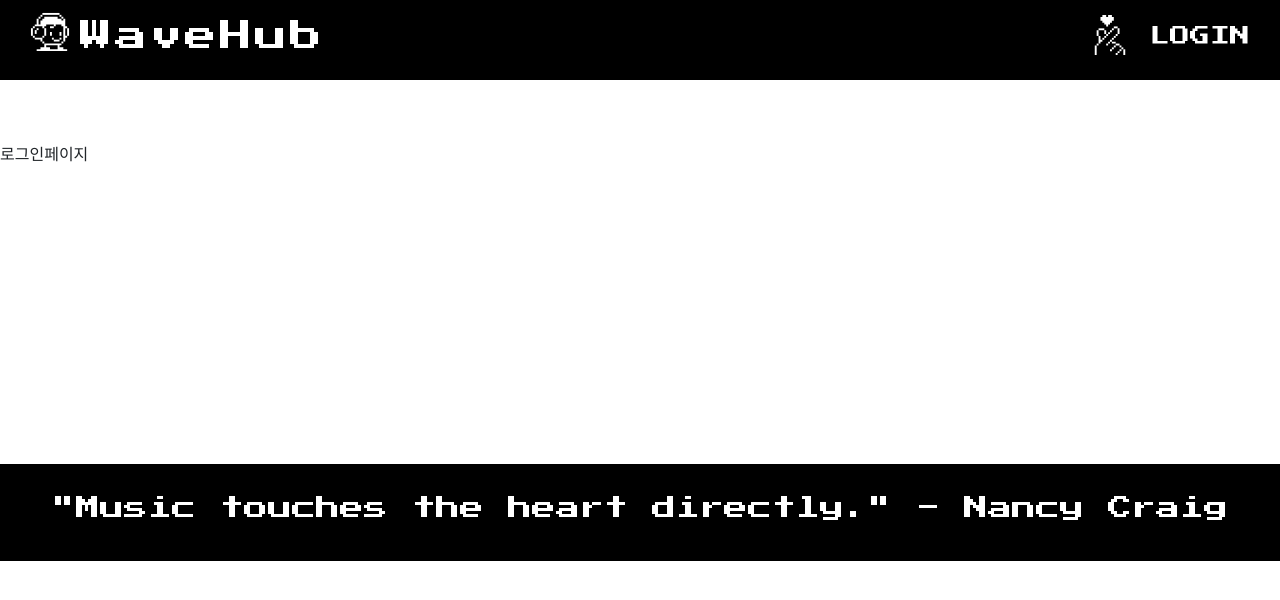
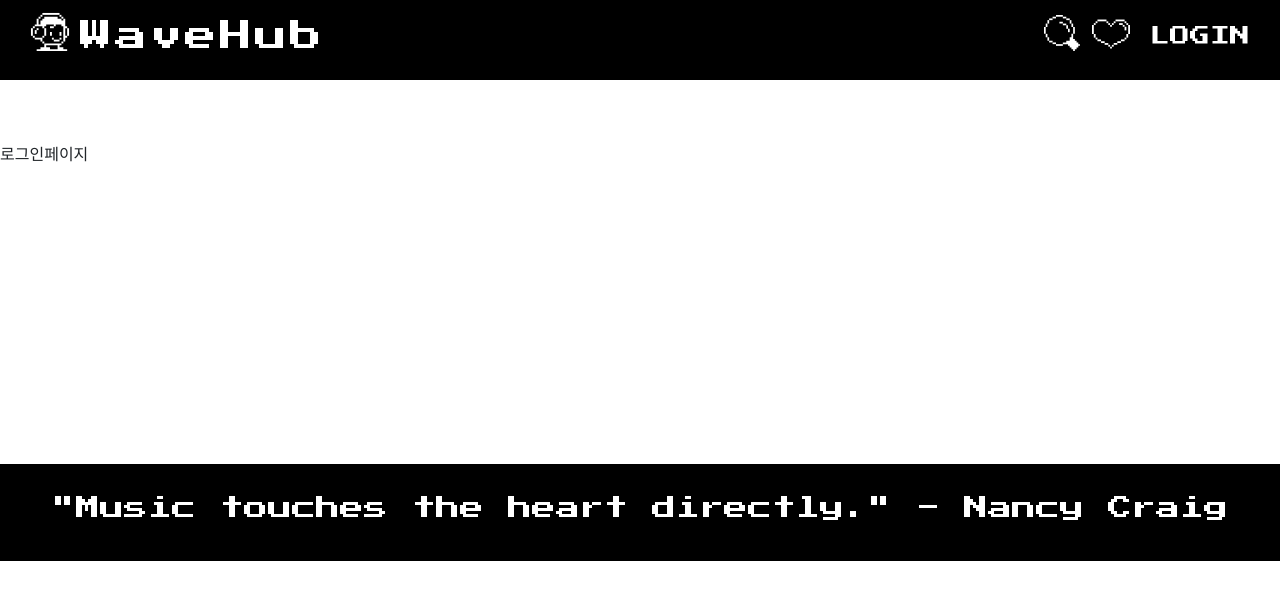
Before and after one commit to hhhyeon97/vintageshop, a React (Create React App) app: page /login in a window 1280 px wide. Shown: the top 600 px of the page. Built offline with nearby package versions, Linux system fonts and the light colour scheme; the HTML template or start-up script is replaced by a standard one; a web font is replaced by a local one.

Commit message:
카드정렬/헤더수정

```diff
--- a/src/App.css
+++ b/src/App.css
@@ -43,6 +43,11 @@
   right: 150px;
   top: 15px;
 }
+.search-icon {
+  position: absolute;
+  right: 200px;
+  top: 15px;
+}
 .footer-area {
   margin-top: 300px;
   display: flex;
--- a/src/component/Card.js
+++ b/src/component/Card.js
@@ -3,7 +3,7 @@ import React from 'react';
 const Card = ({ item }) => {
   return (
     <div>
-      <img width={150} src={item?.img} />
+      <img width={200} height={200} src={item?.img} />
       <div>{item?.title}</div>
       <div>{item?.price}</div>
     </div>
--- a/src/component/Header.js
+++ b/src/component/Header.js
@@ -153,175 +153,281 @@ const Header = () => {
         </h2>
       </div>
       <svg
-        className="dibs-icon"
         xmlns="http://www.w3.org/2000/svg"
         viewBox="0 0 24 24"
-        height="40"
-        width="40"
-        id="Hand-Cross-Finger-Heart--Streamline-Pixel"
+        height="36"
+        width="36"
+        id="Interface-Essential-Search-1--Streamline-Pixel"
+        className="search-icon"
       >
         <desc>
-          Hand Cross Finger Heart Streamline Icon: https://streamlinehq.com
+          Interface Essential Search 1 Streamline Icon: https://streamlinehq.com
         </desc>
-        <title>hand-cross-finger-heart</title>
+        <title>interface-essential-search-1</title>
         <g>
           <path
-            d="M20.0025 20.572499999999998h1.1400000000000001V24h-1.1400000000000001Z"
+            d="m18.285 14.857499999999998 -1.1475 0 0 2.2874999999999996 -2.2800000000000002 0 0 1.1400000000000001 -2.2874999999999996 0 0 1.1400000000000001 3.4275 0 0 1.1475 1.1400000000000001 0 0 1.1400000000000001 1.1475 0 0 1.1475 1.1400000000000001 0 0 1.1400000000000001 1.1475 0 0 -1.1400000000000001 1.1400000000000001 0 0 -1.1475 1.1400000000000001 0 0 -1.1400000000000001 1.1475 0 0 -1.1475 -1.1475 0 0 -1.1400000000000001 -1.1400000000000001 0 0 -1.1400000000000001 -1.1400000000000001 0 0 -1.1475 -1.1475 0 0 -3.4275 -1.1400000000000001 0 0 2.2874999999999996z"
             fill="#ffffff"
             stroke-width="1"
           ></path>
           <path
-            d="M18.855 19.4325h1.1475v1.1400000000000001h-1.1475Z"
+            d="M19.424999999999997 8.0025h1.1475v4.5675H19.424999999999997Z"
             fill="#ffffff"
             stroke-width="1"
           ></path>
           <path
-            d="M17.715 20.572499999999998h1.1400000000000001v1.1400000000000001h-1.1400000000000001Z"
+            d="M18.285 5.715h1.1400000000000001v2.2874999999999996h-1.1400000000000001Z"
             fill="#ffffff"
             stroke-width="1"
           ></path>
           <path
-            d="M17.715 18.285h1.1400000000000001v1.1475h-1.1400000000000001Z"
+            d="M17.137500000000003 3.4275h1.1475v2.2874999999999996h-1.1475Z"
             fill="#ffffff"
             stroke-width="1"
           ></path>
           <path
-            d="M16.5675 21.7125h1.1475v1.1475h-1.1475Z"
+            d="M15.997499999999999 9.1425h1.1400000000000001v2.2874999999999996h-1.1400000000000001Z"
             fill="#ffffff"
             stroke-width="1"
           ></path>
           <path
-            d="M15.4275 17.145h2.2874999999999996v1.1400000000000001h-2.2874999999999996Z"
+            d="M14.857499999999998 6.855h1.1400000000000001v2.2874999999999996h-1.1400000000000001Z"
             fill="#ffffff"
             stroke-width="1"
           ></path>
           <path
-            d="M16.5675 8.0025h1.1475v3.4275h-1.1475Z"
+            d="M14.857499999999998 2.2874999999999996h2.2800000000000002v1.1400000000000001h-2.2800000000000002Z"
             fill="#ffffff"
             stroke-width="1"
           ></path>
           <path
-            d="M15.4275 22.86h1.1400000000000001V24h-1.1400000000000001Z"
+            d="M12.57 5.715h2.2874999999999996v1.1400000000000001h-2.2874999999999996Z"
             fill="#ffffff"
             stroke-width="1"
           ></path>
           <path
-            d="M15.4275 11.43h1.1400000000000001v1.1400000000000001h-1.1400000000000001Z"
+            d="M12.57 1.1400000000000001h2.2874999999999996v1.1475h-2.2874999999999996Z"
             fill="#ffffff"
             stroke-width="1"
           ></path>
           <path
-            d="M14.287500000000001 6.855h2.2800000000000002v1.1475h-2.2800000000000002Z"
+            d="M10.2825 4.574999999999999h2.2874999999999996v1.1400000000000001h-2.2874999999999996Z"
             fill="#ffffff"
             stroke-width="1"
           ></path>
           <path
-            d="M14.287500000000001 18.285h1.1400000000000001v1.1475h-1.1400000000000001Z"
+            d="M7.995 19.424999999999997h4.574999999999999v1.1475h-4.574999999999999Z"
             fill="#ffffff"
             stroke-width="1"
           ></path>
           <path
-            d="M13.14 15.997499999999999h2.2874999999999996v1.1475h-2.2874999999999996Z"
+            d="M7.995 0h4.574999999999999v1.1400000000000001h-4.574999999999999Z"
             fill="#ffffff"
             stroke-width="1"
           ></path>
           <path
-            d="M14.287500000000001 12.57h1.1400000000000001v1.1475h-1.1400000000000001Z"
+            d="M5.715 18.285h2.2800000000000002v1.1400000000000001H5.715Z"
             fill="#ffffff"
             stroke-width="1"
           ></path>
           <path
-            d="M13.14 19.4325h1.1475v1.1400000000000001h-1.1475Z"
+            d="M5.715 1.1400000000000001h2.2800000000000002v1.1475H5.715Z"
             fill="#ffffff"
             stroke-width="1"
           ></path>
           <path
-            d="M13.14 13.7175h1.1475v1.1400000000000001h-1.1475Z"
+            d="M3.4275 17.145h2.2874999999999996v1.1400000000000001H3.4275Z"
             fill="#ffffff"
             stroke-width="1"
           ></path>
           <path
-            d="M13.14 8.0025h1.1475v1.1400000000000001h-1.1475Z"
+            d="M3.4275 2.2874999999999996h2.2874999999999996v1.1400000000000001H3.4275Z"
             fill="#ffffff"
             stroke-width="1"
           ></path>
           <path
-            d="M12 20.572499999999998h1.1400000000000001v1.1400000000000001H12Z"
+            d="M2.2874999999999996 14.857499999999998h1.1400000000000001v2.2874999999999996H2.2874999999999996Z"
             fill="#ffffff"
             stroke-width="1"
           ></path>
           <path
-            d="M12 14.857499999999998h1.1400000000000001v1.1400000000000001H12Z"
+            d="M2.2874999999999996 3.4275h1.1400000000000001v2.2874999999999996H2.2874999999999996Z"
             fill="#ffffff"
             stroke-width="1"
           ></path>
           <path
-            d="M12 9.1425h1.1400000000000001v1.1400000000000001H12Z"
+            d="M1.1400000000000001 12.57h1.1475v2.2874999999999996H1.1400000000000001Z"
             fill="#ffffff"
             stroke-width="1"
           ></path>
           <path
-            d="M10.86 15.997499999999999H12v1.1475h-1.1400000000000001Z"
+            d="M1.1400000000000001 5.715h1.1475v2.2874999999999996H1.1400000000000001Z"
             fill="#ffffff"
             stroke-width="1"
           ></path>
           <path
-            d="M10.86 10.2825H12v1.1475h-1.1400000000000001Z"
+            d="M0 8.0025h1.1400000000000001v4.5675H0Z"
+            fill="#ffffff"
+            stroke-width="1"
+          ></path>
+        </g>
+      </svg>
+      <svg
+        xmlns="http://www.w3.org/2000/svg"
+        viewBox="0 0 24 24"
+        height="38"
+        width="38"
+        id="Interface-Essential-Heart-Favorite--Streamline-Pixel"
+        className="dibs-icon"
+      >
+        <desc>
+          Interface Essential Heart Favorite Streamline Icon:
+          https://streamlinehq.com
+        </desc>
+        <title>interface-essential-heart-favorite</title>
+        <g>
+          <path
+            d="M22.8525 6.285H24V12h-1.1475Z"
             fill="#ffffff"
             stroke-width="1"
           ></path>
           <path
-            d="M9.712499999999999 17.145h1.1475v1.1400000000000001h-1.1475Z"
+            d="M21.7125 12h1.1400000000000001v2.2874999999999996h-1.1400000000000001Z"
             fill="#ffffff"
             stroke-width="1"
           ></path>
           <path
-            d="M9.712499999999999 11.43h1.1475v1.1400000000000001h-1.1475Z"
+            d="M21.7125 5.1450000000000005h1.1400000000000001v1.1400000000000001h-1.1400000000000001Z"
             fill="#ffffff"
             stroke-width="1"
           ></path>
           <path
-            d="M8.5725 12.57h1.1400000000000001v1.1475h-1.1400000000000001Z"
+            d="M20.572499999999998 14.287500000000001h1.1400000000000001v1.1400000000000001h-1.1400000000000001Z"
             fill="#ffffff"
             stroke-width="1"
           ></path>
           <path
-            d="M8.5725 9.1425h1.1400000000000001v2.2874999999999996h-1.1400000000000001Z"
+            d="M20.572499999999998 7.425000000000001h1.1400000000000001v2.2874999999999996h-1.1400000000000001Z"
             fill="#ffffff"
             stroke-width="1"
           ></path>
           <path
-            d="M7.425000000000001 13.7175h1.1475v1.1400000000000001H7.425000000000001Z"
+            d="M20.572499999999998 3.9975h1.1400000000000001v1.1475h-1.1400000000000001Z"
             fill="#ffffff"
             stroke-width="1"
           ></path>
           <path
-            d="m7.425000000000001 0 0 1.1400000000000001 -1.1400000000000001 0 0 2.2874999999999996 1.1400000000000001 0 0 1.1475 1.1475 0 0 1.1400000000000001 1.1400000000000001 0 0 1.1400000000000001 1.1475 0 0 -1.1400000000000001 1.1400000000000001 0 0 -1.1400000000000001 1.1400000000000001 0 0 -1.1475 1.1475 0 0 -2.2874999999999996 -1.1475 0 0 -1.1400000000000001 -2.2800000000000002 0 0 1.1400000000000001 -1.1475 0 0 -1.1400000000000001L7.425000000000001 0z"
+            d="M19.424999999999997 6.285h1.1475V7.425000000000001H19.424999999999997Z"
             fill="#ffffff"
             stroke-width="1"
           ></path>
           <path
-            d="M5.1450000000000005 8.0025h3.4275v1.1400000000000001H5.1450000000000005Z"
+            d="M18.285 15.4275h2.2874999999999996v1.1400000000000001h-2.2874999999999996Z"
             fill="#ffffff"
             stroke-width="1"
           ></path>
           <path
-            d="m6.285 12.57 -1.1400000000000001 0 0 4.574999999999999 1.1400000000000001 0 0 -1.1475 1.1400000000000001 0 0 -1.1400000000000001 -1.1400000000000001 0 0 -2.2874999999999996z"
+            d="M17.137500000000003 5.1450000000000005h2.2874999999999996v1.1400000000000001h-2.2874999999999996Z"
             fill="#ffffff"
             stroke-width="1"
           ></path>
           <path
-            d="M3.9975 17.145h1.1475v1.1400000000000001H3.9975Z"
+            d="M15.997499999999999 16.5675h2.2874999999999996v1.1475h-2.2874999999999996Z"
             fill="#ffffff"
             stroke-width="1"
           ></path>
           <path
-            d="M3.9975 9.1425h1.1475v3.4275H3.9975Z"
+            d="M14.857499999999998 2.8575h5.715v1.1400000000000001h-5.715Z"
             fill="#ffffff"
             stroke-width="1"
           ></path>
           <path
-            d="M2.8575 18.285h1.1400000000000001V24H2.8575Z"
+            d="M13.71 17.715h2.2874999999999996v1.1400000000000001h-2.2874999999999996Z"
+            fill="#ffffff"
+            stroke-width="1"
+          ></path>
+          <path
+            d="M13.71 3.9975h1.1475v1.1475h-1.1475Z"
+            fill="#ffffff"
+            stroke-width="1"
+          ></path>
+          <path
+            d="M12.57 18.855h1.1400000000000001v1.1400000000000001h-1.1400000000000001Z"
+            fill="#ffffff"
+            stroke-width="1"
+          ></path>
+          <path
+            d="M12.57 5.1450000000000005h1.1400000000000001v1.1400000000000001h-1.1400000000000001Z"
+            fill="#ffffff"
+            stroke-width="1"
+          ></path>
+          <path
+            d="M11.43 19.995h1.1400000000000001v1.1475h-1.1400000000000001Z"
+            fill="#ffffff"
+            stroke-width="1"
+          ></path>
+          <path
+            d="M11.43 6.285h1.1400000000000001V7.425000000000001h-1.1400000000000001Z"
+            fill="#ffffff"
+            stroke-width="1"
+          ></path>
+          <path
+            d="M10.2825 18.855h1.1475v1.1400000000000001h-1.1475Z"
+            fill="#ffffff"
+            stroke-width="1"
+          ></path>
+          <path
+            d="M10.2825 5.1450000000000005h1.1475v1.1400000000000001h-1.1475Z"
+            fill="#ffffff"
+            stroke-width="1"
+          ></path>
+          <path
+            d="M7.995 17.715h2.2874999999999996v1.1400000000000001h-2.2874999999999996Z"
+            fill="#ffffff"
+            stroke-width="1"
+          ></path>
+          <path
+            d="M9.1425 3.9975h1.1400000000000001v1.1475h-1.1400000000000001Z"
+            fill="#ffffff"
+            stroke-width="1"
+          ></path>
+          <path
+            d="M5.715 16.5675h2.2800000000000002v1.1475H5.715Z"
+            fill="#ffffff"
+            stroke-width="1"
+          ></path>
+          <path
+            d="M3.4275 15.4275h2.2874999999999996v1.1400000000000001H3.4275Z"
+            fill="#ffffff"
+            stroke-width="1"
+          ></path>
+          <path
+            d="M3.4275 2.8575h5.715v1.1400000000000001H3.4275Z"
+            fill="#ffffff"
+            stroke-width="1"
+          ></path>
+          <path
+            d="M2.2874999999999996 14.287500000000001h1.1400000000000001v1.1400000000000001H2.2874999999999996Z"
+            fill="#ffffff"
+            stroke-width="1"
+          ></path>
+          <path
+            d="M2.2874999999999996 3.9975h1.1400000000000001v1.1475H2.2874999999999996Z"
+            fill="#ffffff"
+            stroke-width="1"
+          ></path>
+          <path
+            d="M1.1400000000000001 12h1.1475v2.2874999999999996H1.1400000000000001Z"
+            fill="#ffffff"
+            stroke-width="1"
+          ></path>
+          <path
+            d="M1.1400000000000001 5.1450000000000005h1.1475v1.1400000000000001H1.1400000000000001Z"
+            fill="#ffffff"
+            stroke-width="1"
+          ></path>
+          <path
+            d="M0 6.285h1.1400000000000001V12H0Z"
             fill="#ffffff"
             stroke-width="1"
           ></path>
--- a/src/page/ProductAll.js
+++ b/src/page/ProductAll.js
@@ -19,11 +19,11 @@ const ProductAll = () => {
   }, []);
 
   return (
-    <Container>
+    <Container className="product-all-wrap">
       {/* <Carousel /> */}
-      <Row xs={1} sm={2} md={2} lg={4}>
+      <Row xs={1} sm={2} md={2} lg={4} className="justify-content-center">
         {productList.map((item) => (
-          <Col lg={3}>
+          <Col lg={3} className="d-flex justify-content-center">
             <Card item={item} />
           </Col>
         ))}
```
